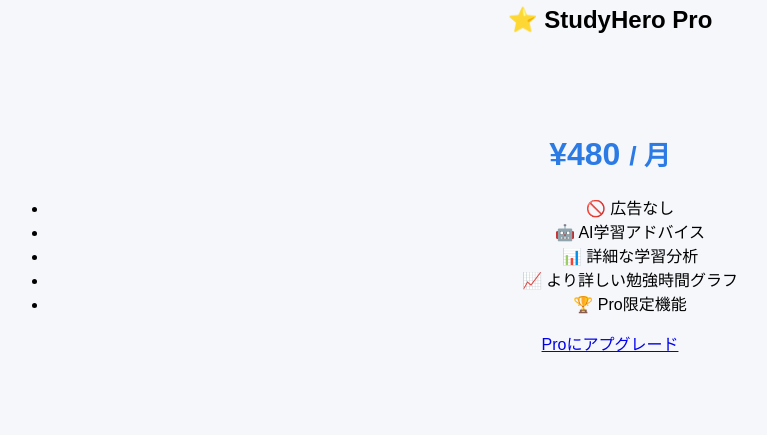
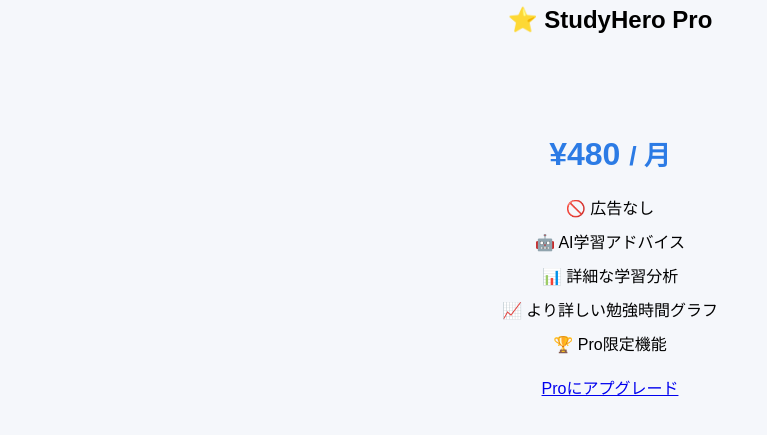
Before and after one commit to hasegawa-div/studyhero-ai, a Flask app: page /pro in a window 1280 px wide. Shown: the part 240-675 px from the top of the page, without its empty margins (30-797 px from the left). Run offline with Flask 3, Linux system fonts and the light colour scheme; the visitor is signed in with stand-in values (Sample User, id 1).

Commit message:
Improve dashboard css

```diff
--- a/static/css/style.css
+++ b/static/css/style.css
@@ -504,3 +504,17 @@ textarea:focus{
 .pro-button:hover {
     background: #2980b9;
 }
+/* =========================
+   StudyHero Pro
+========================= */
+
+.pro-container ul {
+    list-style: none;
+    padding: 0;
+    margin: 20px 0;
+}
+
+.pro-container li {
+    list-style: none;
+    margin: 10px 0;
+}
--- a/templates/dashboard.html
+++ b/templates/dashboard.html
@@ -27,7 +27,7 @@
     <div class="ai-character">
         🔒
     </div>
-    <div calss="ai-message">
+    <div class="ai-message">
         <h3>AIアドバイスはPro限定</h3>
         <p>ProプランにするとAIによる学習アドバイスが利用できます！</p>
         <a href="{{ url_for('pro') }}">⭐ Proにアップグレード</a>
```
